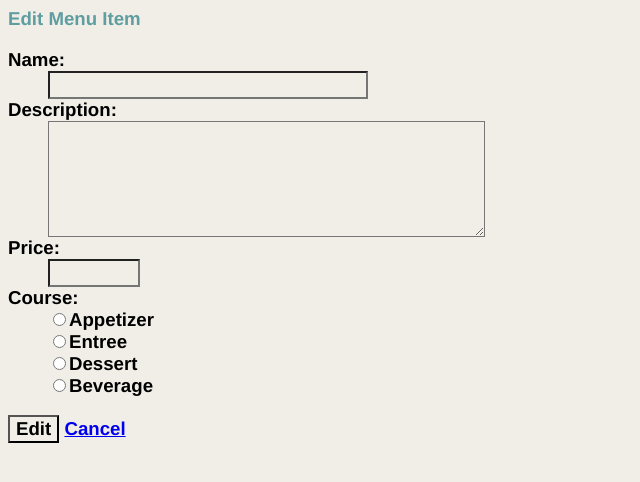
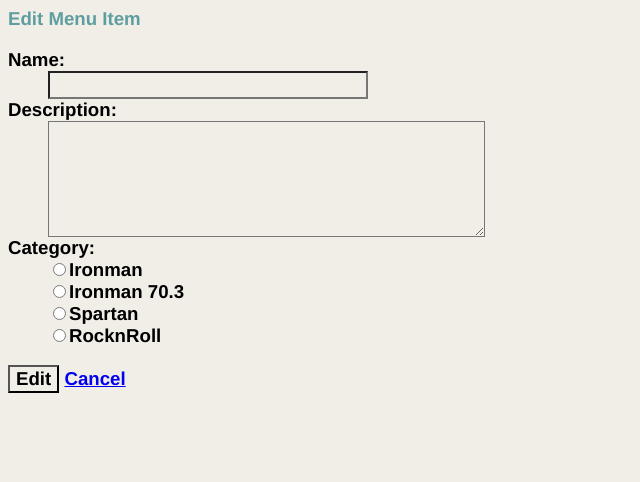
Before and after one commit to Ataboyata/Item_Catalog, a Python web app: template vagrant/templates/edititem.html in a window 1280 px wide. Shown: the top 482 px of the page, without its empty margins (0-640 px from the left). Run offline with Jinja, Linux system fonts and the light colour scheme; the template is opened without the code that fills it, so the values that code supplies are empty.

Commit message:
Added edititem.html and total functionality

```diff
--- a/vagrant/templates/edititem.html
+++ b/vagrant/templates/edititem.html
@@ -4,38 +4,36 @@
 </head>
 <body>
 	<h1> Edit Menu Item </h1>
-	<form action="{{ url_for('editMenuItem',restaurant_id = restaurant_id, menu_id=item.id)}}" method = 'post'>
+	<form action="{{ url_for('edititem', item_id=item_to_edit.id)}}" method = 'post'>
 		<dl>
 			<dt>Name:</dt>
-			<dd><input type ='text' size='30' name='name' placeholder = '{{item.name}}'></dd>
+			<dd><input type ='text' size='30' name='name' placeholder = '{{item_to_edit.name}}'></dd>
 			<dt>Description:</dt>
-			<dd><textarea name = 'description' rows='5' cols='40' placeholder = '{{item.description }}'></textarea></dd>
-			<dt>Price:</dt>
-			<dd><input type = 'text' size = '8' name='price' placeholder = '{{item.price}}'></dd>
-			<dt>Course:</dt>
-			{% if item.course == 'Appetizier' %}
-			<dd><input type ='radio' name='course' value='Appetizer'checked >Appetizer</dd>
+			<dd><textarea name = 'description' rows='5' cols='40' placeholder = '{{item_to_edit.description}}'></textarea></dd>
+			<dt>Category:</dt>
+			{% if item_to_edit.category_id == 1 %}
+			<dd><input type ='radio' name='category_id' value='1' checked>Ironman</dd>
 			{%else%}
-			<dd><input type ='radio' name='course' value='Appetizer' >Appetizer</dd>
+			<dd><input type ='radio' name='category_id' value='1' >Ironman</dd>
 			{% endif %}
-			{% if item.course == 'Entree' %}
-			<dd><input type ='radio' name='course' value='Entree' checked>Entree</dd>
+			{% if item_to_edit.category_id == 2 %}
+			<dd><input type ='radio' name='category_id' value='2' checked>Ironman 70.3</dd>
 			{%else%}
-			<dd><input type ='radio' name='course' value='Entree'>Entree</dd>
+			<dd><input type ='radio' name='category_id' value='2'>Ironman 70.3</dd>
 			{% endif %}
-			{% if item.course == 'Dessert'%}
-			<dd><input type ='radio' name='course' value='Dessert'checked >Dessert</dd>
+			{% if item_to_edit.category_id == 3 %}
+			<dd><input type ='radio' name='category_id' value='3' checked>Spartan</dd>
 			{% else %}
-			<dd><input type ='radio' name='course' value='Dessert'>Dessert</dd>
+			<dd><input type ='radio' name='category_id' value='3'>Spartan</dd>
 			{% endif %}
-			{%if item.course =='Beverage'%}
-			<dd><input type ='radio' name='course' value='Beverage'checked >Beverage</dd>
+			{%if item_to_edit.category_id == 4 %}
+			<dd><input type ='radio' name='category_id' value='4' checked>RocknRoll</dd>
 			{% else %}
-			<dd><input type ='radio' name='course' value='Beverage'>Beverage</dd>
+			<dd><input type ='radio' name='category_id' value='4'>RocknRoll</dd>
 			{% endif %}
 		</dl>
 		<input type='submit' value='Edit'>
-		<a href = '{{url_for('restaurants', restaurant_id = restaurant_id)}}'> Cancel </a>
+		<a href = '{{url_for('displayitem', item_id = item_to_edit.id)}}'> Cancel </a>
 	</form>
 </body>
 </html>
--- a/vagrant/templates/item.html
+++ b/vagrant/templates/item.html
@@ -9,6 +9,8 @@
 		<div>
 			<h3>{{item.name}}</h3>
 			<p>{{item.description}}</p>
+			<a href="{{url_for('edititem', item_id=item.id)}}">Edit</a>
+            <a href="{{url_for('deleteitem', item_id=item.id)}}">Delete</a>
 		</div>
 	</div>
 </body>
--- a/vagrant/templates/newitem.html
+++ b/vagrant/templates/newitem.html
@@ -5,7 +5,7 @@
 <body>
 	<h1>New Race</h1>
 	<div class = 'pane'>
-		<form action="{{ url_for('createitem', item_id = item_id)}}" method = 'post'>
+		<form action="{{ url_for('createitem')}}" method = 'post'>
 			<dl>
 				<dt>Name:</dt>
 				<dd><input type ='text' size='30' name='name'></dd>
```
Also changed, not shown: vagrant/requests.py (+10 -20 lines), vagrant/item_catalog.db.
